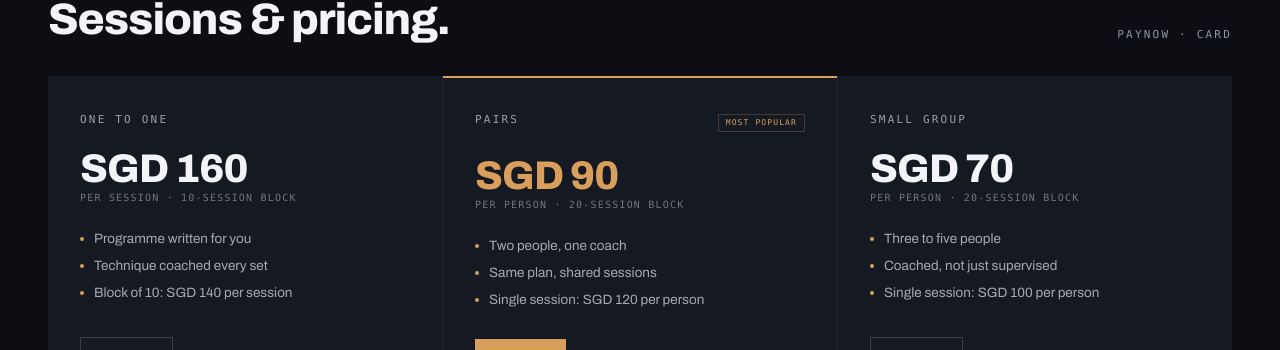
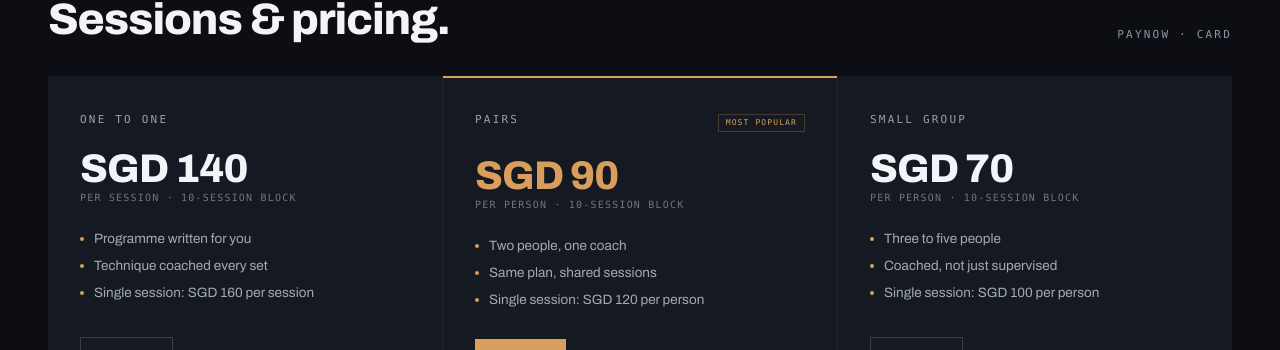
Before and after one commit to GOHSUNJIN/rebuilt, a Next.js app: page /strength in a window 1280 px wide. Shown: the part 1418-1768 px from the top of the page. Built offline with nearby package versions, Linux system fonts and the light colour scheme.

Commit message:
Fix strength pricing: block rate as headline, single session in features, 10-session blocks throughout

```diff
--- a/app/strength/page.tsx
+++ b/app/strength/page.tsx
@@ -20,9 +20,9 @@ export const metadata: Metadata = {
 }
 
 const PRICING: PricingItem[] = [
-  { type: 'One to one',  price: 'SGD 160', sub: 'per session · 10-session block', href: '/book?service=strength',   featured: false, features: ['Programme written for you', 'Technique coached every set', 'Block of 10: SGD 140 per session'] },
-  { type: 'Pairs',       price: 'SGD 90',  sub: 'per person · 20-session block',  href: '/book?service=pairs',      featured: true,  features: ['Two people, one coach', 'Same plan, shared sessions', 'Single session: SGD 120 per person'] },
-  { type: 'Small group', price: 'SGD 70',  sub: 'per person · 20-session block',  href: '/book?service=smallgroup', featured: false, features: ['Three to five people', 'Coached, not just supervised', 'Single session: SGD 100 per person'] },
+  { type: 'One to one',  price: 'SGD 140', sub: 'per session · 10-session block', href: '/book?service=strength',   featured: false, features: ['Programme written for you', 'Technique coached every set', 'Single session: SGD 160 per session'] },
+  { type: 'Pairs',       price: 'SGD 90',  sub: 'per person · 10-session block',  href: '/book?service=pairs',      featured: true,  features: ['Two people, one coach', 'Same plan, shared sessions', 'Single session: SGD 120 per person'] },
+  { type: 'Small group', price: 'SGD 70',  sub: 'per person · 10-session block',  href: '/book?service=smallgroup', featured: false, features: ['Three to five people', 'Coached, not just supervised', 'Single session: SGD 100 per person'] },
 ]
 
 const INCLUDED: FeatureItem[] = [
```
